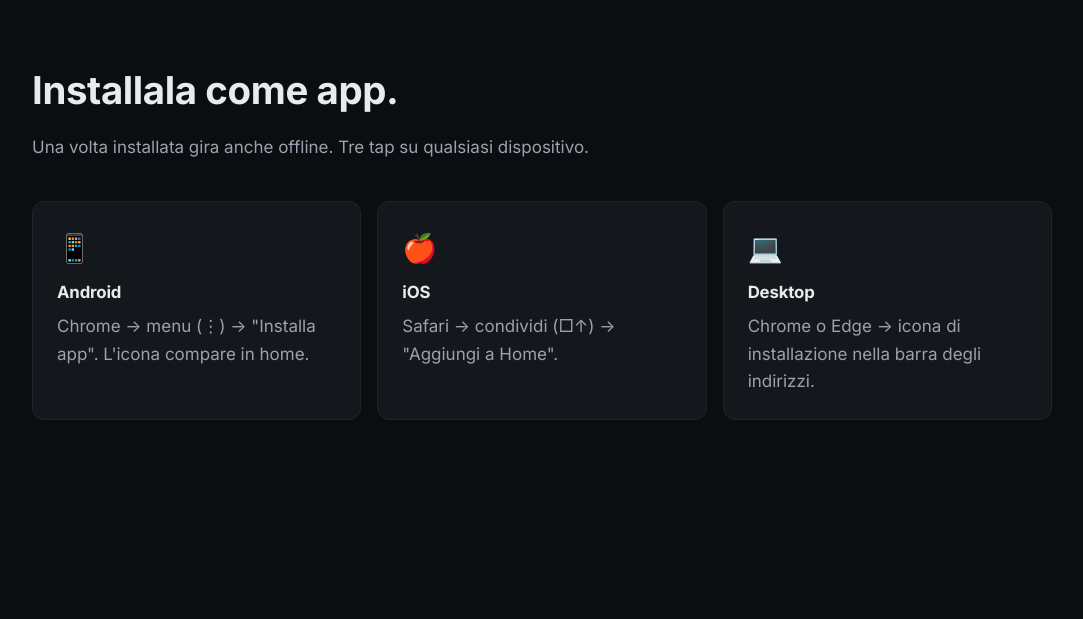
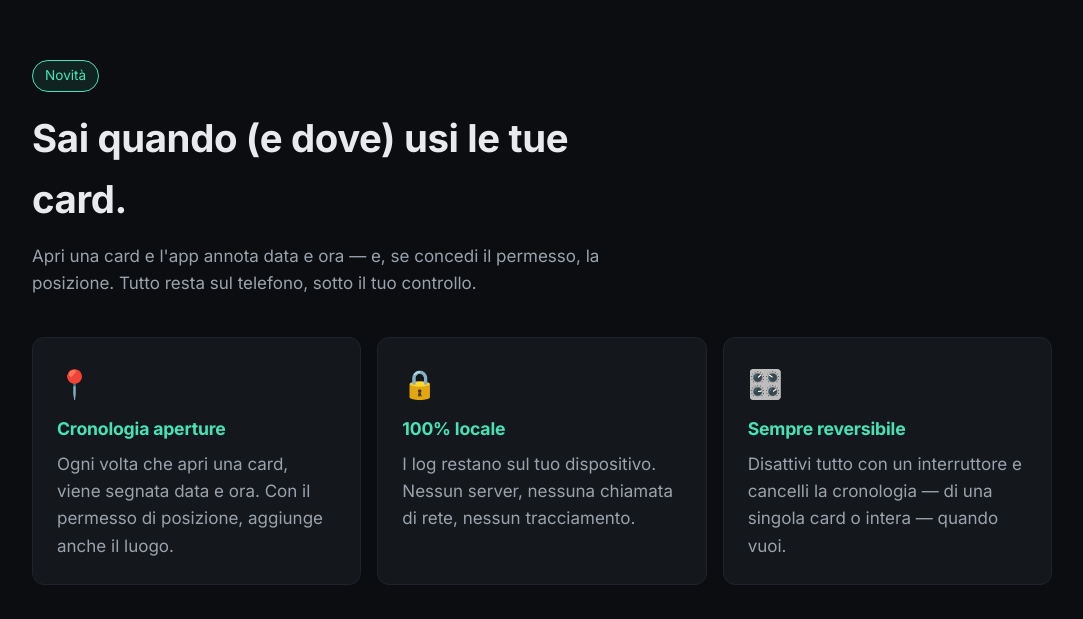
Before and after one commit to savez/fidality-card, an Astro site in the folder landing/: page / in a window 1280 px wide. Shown: the part 1361-1980 px from the top of the page, without its empty margins (98-1181 px from the left). Built offline with nearby package versions, Linux system fonts and the light colour scheme; Astro itself is replaced by a stand-in of ours; no server answers.

Commit message:
feat(landing): sezione "Novità" — log di utilizzo e GPS
Annuncia la cronologia aperture (data/ora + GPS opzionale), rilasciata
nell'app in 2.2.0 (#35). Nuova sezione tra Privacy e Install che ribadisce
il messaggio privacy-first: dati 100% locali, cancellabili e disattivabili.

Riusa il design system esistente (token CSS, .section/.container/.card/.pill)
e il pattern card-grid di Privacy/Install. Nessuna nuova dipendenza, nessun JS.

```diff
--- /dev/null
+++ b/landing/src/components/UsageLog.astro
@@ -0,0 +1,90 @@
+---
+const features = [
+  {
+    icon: '📍',
+    title: 'Cronologia aperture',
+    body:
+      'Ogni volta che apri una card, viene segnata data e ora. Con il permesso di posizione, aggiunge anche il luogo.',
+  },
+  {
+    icon: '🔒',
+    title: '100% locale',
+    body:
+      'I log restano sul tuo dispositivo. Nessun server, nessuna chiamata di rete, nessun tracciamento.',
+  },
+  {
+    icon: '🎛️',
+    title: 'Sempre reversibile',
+    body:
+      'Disattivi tutto con un interruttore e cancelli la cronologia — di una singola card o intera — quando vuoi.',
+  },
+]
+---
+
+<section class="usage section">
+  <div class="container">
+    <span class="pill badge-new">Novità</span>
+    <h2 class="usage-title">Sai quando (e dove) usi le tue card.</h2>
+    <p class="usage-sub">
+      Apri una card e l'app annota data e ora — e, se concedi il permesso, la posizione.
+      Tutto resta sul telefono, sotto il tuo controllo.
+    </p>
+    <div class="usage-grid">
+      {features.map((f) => (
+        <div class="card usage-card">
+          <div class="usage-icon" aria-hidden="true">{f.icon}</div>
+          <h3>{f.title}</h3>
+          <p>{f.body}</p>
+        </div>
+      ))}
+    </div>
+  </div>
+</section>
+
+<style>
+  .badge-new {
+    background: var(--accent-soft);
+    border-color: var(--accent);
+    color: var(--accent);
+    margin-bottom: 1rem;
+  }
+
+  .usage-title {
+    font-size: clamp(1.75rem, 3vw, 2.5rem);
+    max-width: 22ch;
+  }
+
+  .usage-sub {
+    color: var(--text-muted);
+    margin-top: 0.75rem;
+    max-width: 56ch;
+  }
+
+  .usage-grid {
+    margin-top: 2.5rem;
+    display: grid;
+    gap: 1rem;
+    grid-template-columns: 1fr;
+  }
+
+  .usage-icon {
+    font-size: 1.75rem;
+    margin-bottom: 0.5rem;
+  }
+
+  .usage-card h3 {
+    font-size: 1.1rem;
+    color: var(--accent);
+    margin-bottom: 0.5rem;
+  }
+
+  .usage-card p {
+    color: var(--text-muted);
+  }
+
+  @media (min-width: 768px) {
+    .usage-grid {
+      grid-template-columns: repeat(3, 1fr);
+    }
+  }
+</style>
--- a/landing/src/pages/index.astro
+++ b/landing/src/pages/index.astro
@@ -7,6 +7,7 @@
 import Nav from '../components/Nav.astro'
 import Hero from '../components/Hero.astro'
 import Privacy from '../components/Privacy.astro'
+import UsageLog from '../components/UsageLog.astro'
 import Install from '../components/Install.astro'
 import TechStack from '../components/TechStack.astro'
 import Footer from '../components/Footer.astro'
@@ -42,6 +43,7 @@
     <main>
       <Hero />
       <Privacy />
+      <UsageLog />
       <Install />
       <TechStack />
     </main>
```
